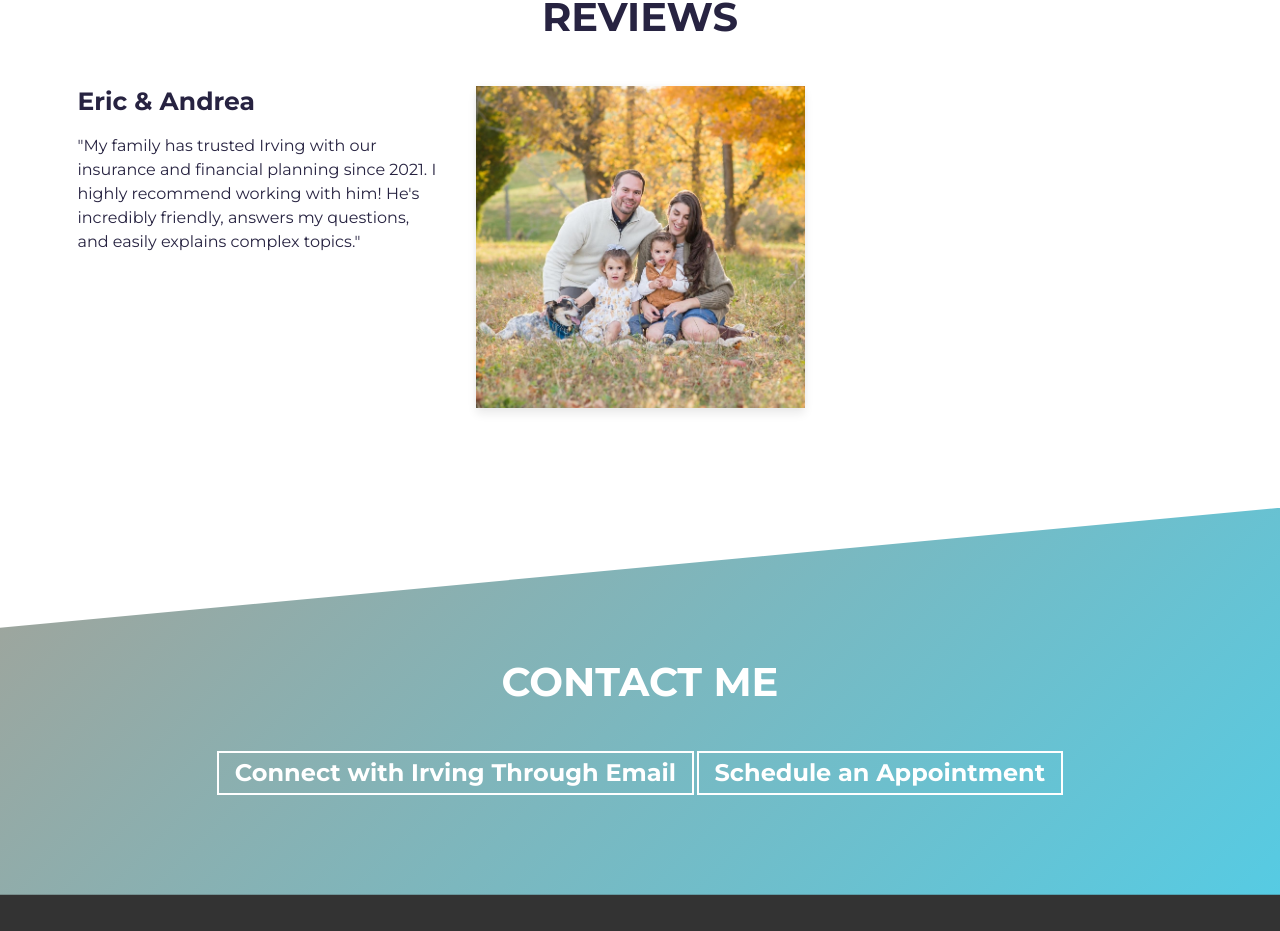
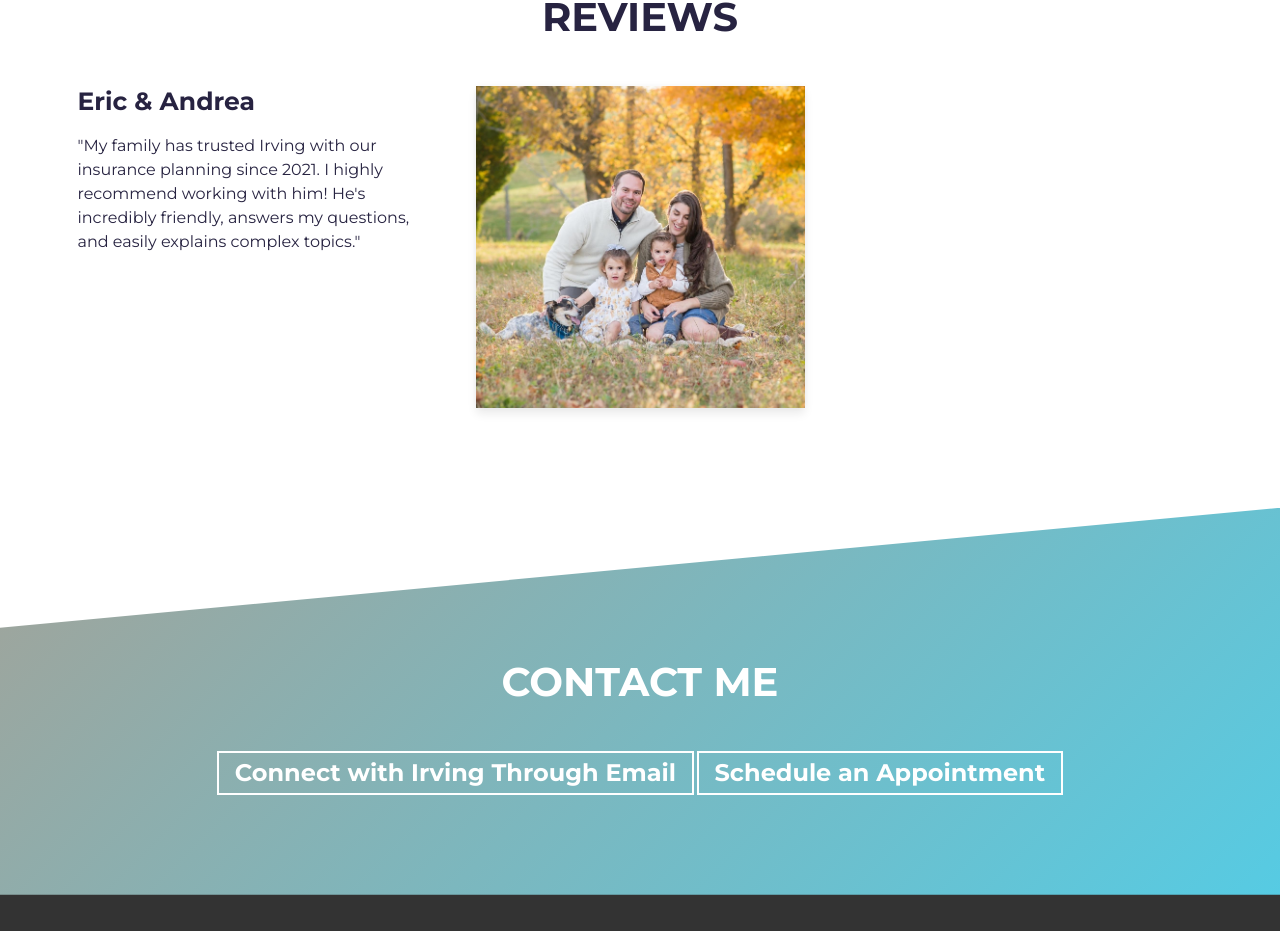
Before and after one commit to IAnderson-rgb/my-reviews, a website built with Parcel: page src/index.html in a window 1280 px wide. Shown: the part 1476-2407 px from the top of the page. Built offline with nearby package versions, Linux system fonts and the light colour scheme.

Commit message:
modified index.html review

```diff
--- a/src/index.html
+++ b/src/index.html
@@ -118,7 +118,7 @@
                       <h3 class="project-wrapper__text-title">Eric & Andrea</h3>
                       <div>
                         <p class="mb-4">
-                          "My family has trusted Irving with our insurance and financial planning since 2021. I highly recommend working with him! He's incredibly friendly, answers my questions, and easily explains complex topics."
+                          "My family has trusted Irving with our insurance planning since 2021. I highly recommend working with him! He's incredibly friendly, answers my questions, and easily explains complex topics."
                         </p>
                       </div>
                     </div>
```
